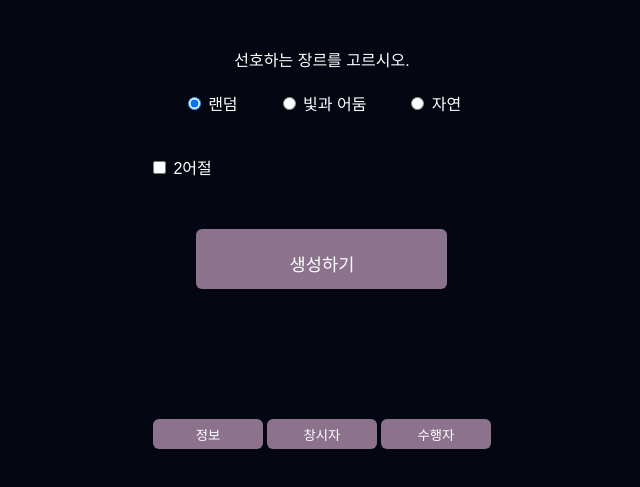
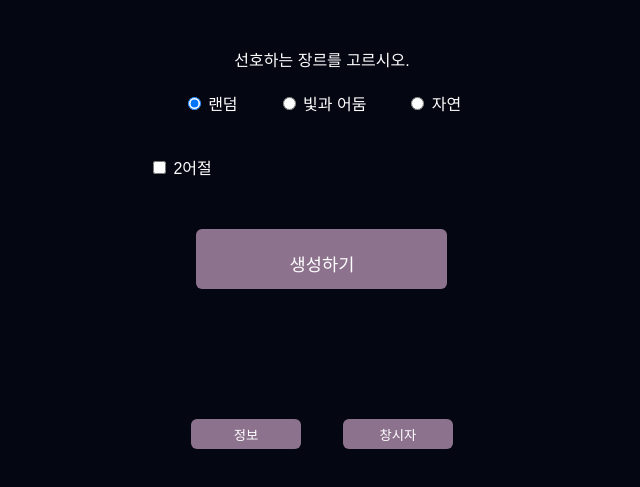
Before and after one commit to sij411/isekai-nickname-generator, a plain HTML site: page index.html in a window 1280 px wide. Shown: the part 233-720 px from the top of the page, without its empty margins (318-958 px from the left). Drawn offline with Linux system fonts and the light colour scheme; a web font is replaced by a local one.

Commit message:
feat: delete 'me' button

```diff
--- a/index.html
+++ b/index.html
@@ -88,9 +88,6 @@
         <a href="./blackshadow.html">
           <button class="info-button basic-button">창시자</button>
         </a>
-        <a href="">
-          <button class="info-button basic-button">수행자</button>
-        </a>
       </footer>
     </div>
   </body>
```
